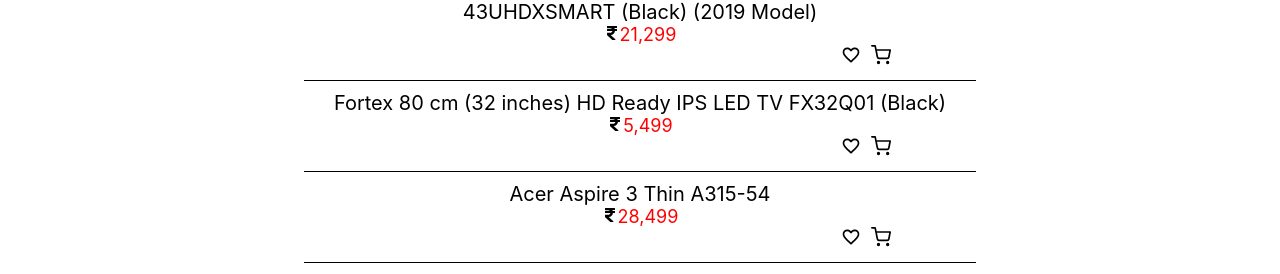
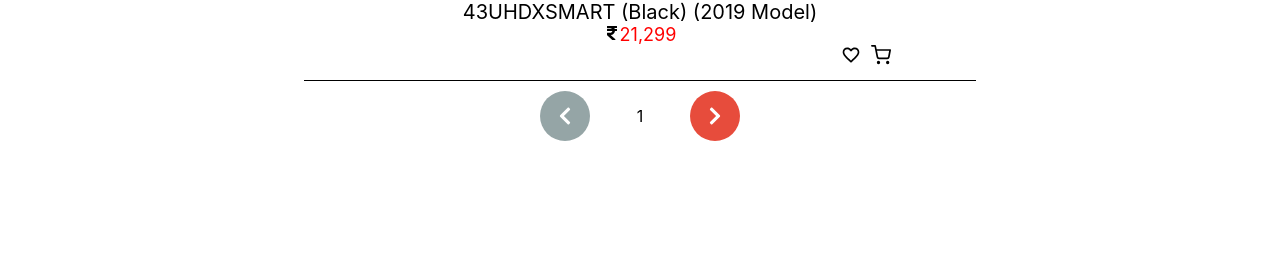
Before and after one commit to devflash/e-commerce, a React app in the folder e-commerce/: page / in a window 1280 px wide. Shown: the part 678-952 px from the top of the page. After the commit the page ends 829 px from the top, so only its background shows below. Built offline with nearby package versions, Linux system fonts and the light colour scheme.

Commit message:
added functionality for pagination

```diff
--- a/e-commerce/src/Dashboard/dashboard.js
+++ b/e-commerce/src/Dashboard/dashboard.js
@@ -7,12 +7,90 @@
 import * as productActions from '../store/actions/productActions';
 class Dashboard extends Component
 {
-    componentDidMount(){
-      if(this.props.categories===null || this.props.products===null)
-        this.props.fetchCategories();
+    state={
+        currentPage:1
+    }
+    constructor(){
+        super();
+        this.numberOfPostPerPage=5;
+        this.numberOfPages=null;
+        this.backwardEnable=false;
+        this.forwardEnable=true;
     }
 
+    componentDidMount(){
+       if(this.props.categories && this.props.products)
+       {
+        this.numberOfPages= Math.ceil(this.props.products.length / this.numberOfPostPerPage);
+       }
+       else
+       {
+        this.props.fetchCategories().then(()=>{
+            this.numberOfPages= Math.ceil(this.props.products.length / this.numberOfPostPerPage);
+        });
+       }
+
+    }
+   backwardClickHandler=()=>{
+        this.setState((prevState)=>{
+           if(prevState.currentPage>1)
+           {
+
+
+                return{
+                    currentPage:prevState.currentPage -1
+                }
+
+            }
+
+
+        });
+   }
+   forwardClickHandler=()=>{
+    this.setState((prevState)=>{
+        if(prevState.currentPage<this.numberOfPages)
+        {
+
+
+            return{
+                currentPage:prevState.currentPage + 1
+            }
+        }
+
+
+
+    });
+   }
+   enableDisablePaginationButtons=(currentPage)=>{
+        switch(true)
+        {
+            case currentPage===1:
+                this.backwardEnable=false;
+                this.forwardEnable=true
+                break;
+            case currentPage>1 && currentPage<this.numberOfPages:
+                this.forwardEnable=true;
+                this.backwardEnable=true;
+                break;
+            case currentPage===this.numberOfPages:
+                this.forwardEnable=false;
+                this.backwardEnable=true;
+                break;
+        }
+   }
     render(){
+
+        let lastIndex=this.state.currentPage * this.numberOfPostPerPage;
+        let startIndex=lastIndex-this.numberOfPostPerPage;
+        let productsToDisplay;
+
+
+        if(this.props.products)
+        {
+            productsToDisplay=this.props.products.slice(startIndex,lastIndex);
+            this.enableDisablePaginationButtons(this.state.currentPage);
+        }
+
         return(
             <div className={styles.dashboard}>
                 <div>
@@ -27,7 +105,7 @@
                 <div>
                     {
                         this.props.products ?
-                            <Products products={this.props.products}/>
+                            <Products products={productsToDisplay}/>
                        :
                             null
                     }
@@ -35,7 +113,11 @@
 
                 </div>
                 <div>
-                    <Pagination/>
+                    <Pagination backwardEnable={this.backwardEnable}
+                                currentPage={this.state.currentPage}
+                                forwardEnable={this.forwardEnable}
+                                backwardButtonClick={this.backwardClickHandler}
+                                forwardButtonClick={this.forwardClickHandler}/>
                 </div>
             </div>
         )
--- a/e-commerce/src/UI/pagination.js
+++ b/e-commerce/src/UI/pagination.js
@@ -3,17 +3,20 @@
 
 import { FaChevronLeft,FaChevronRight } from 'react-icons/fa'
 const Pagination = props =>{
+
     return(
         <div className={styles.pagination}>
-            <div className={styles.directionIcon}>
+            <button className={props.backwardEnable ? styles.enableButton : styles.disableButton}
+                    onClick={props.backwardButtonClick}>
                 <FaChevronLeft/>
+            </button>
+            <div>
+                <span>{props.currentPage}</span>
             </div>
-            <div>
-                <span>1</span>
-            </div>
-            <div className={styles.directionIcon}>
+            <button className={props.forwardEnable ? styles.enableButton : styles.disableButton}
+                    onClick={props.forwardButtonClick}>
                 <FaChevronRight/>
-            </div>
+            </button>
         </div>
     )
 }
--- a/e-commerce/src/UI/pagination.module.scss
+++ b/e-commerce/src/UI/pagination.module.scss
@@ -10,16 +10,26 @@
     margin-top:10px;
     justify-content: space-between;
 
-    .directionIcon
+    %directionIcon
     {
         width:50px;
         height:50px;
         border-radius: 50%;
-        background-color:#e74c3c;
+
         display:flex;
         justify-content: center;
         align-items: center;
         color:#fff;
         font-size:20px;
+        border: none;
+        outline: none
+    }
+    .enableButton{
+        @extend %directionIcon;
+        background-color:#e74c3c;
+    }
+    .disableButton{
+        @extend %directionIcon;
+        background-color:#95a5a6;
     }
 }
--- a/e-commerce/src/store/actions/productActions.js
+++ b/e-commerce/src/store/actions/productActions.js
@@ -25,10 +25,9 @@
         type:actionTypes.FETCH_PRODUCTS_FAIL
     }
 }
-export const fetchCategories=(dispatch)=>
-    dispatch=>{
-
-
+export const fetchCategories=(dispatch)=>{
+    return dispatch =>{
+        return new Promise((resolve,reject)=>{
             axios.get('./services/categories.json').then(response=>{
                 let categories=response.data;
                 let selectedCategory=categories.filter(cur=>{
@@ -37,10 +36,17 @@
                 dispatch(fetchCategoriesSuccess(response.data,selectedCategory));
                 axios.get(`./services/${selectedCategory[0].id}.json`).then(response=>{
                     dispatch(fetchProductSuccess(response.data));
+                    resolve()
                 }).catch(error=>{
                     dispatch(fetchProductsFail(response.data));
+                    reject();
                 });
             }).catch(error=>{
                 dispatch(fetchCategoriesFail());
+                reject();
             });
+        })
+
     }
+
+}
```
Lines whose indentation alone changed are shown as unchanged.
